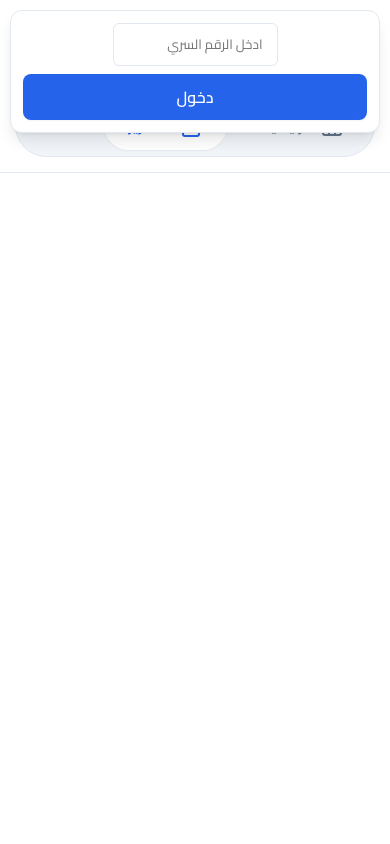
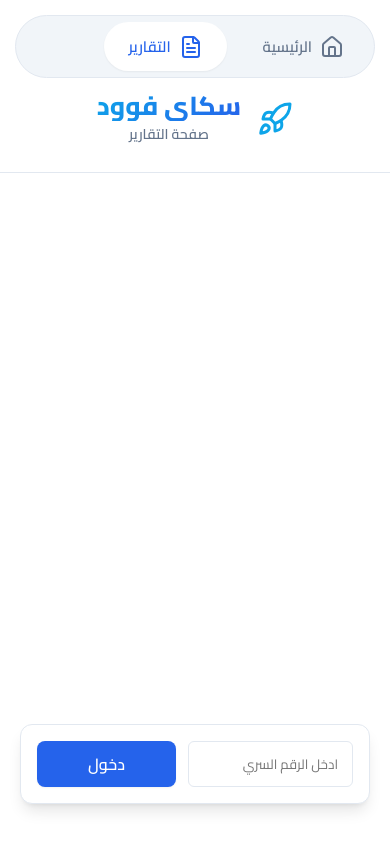
Before and after one commit to website-on/sky-food, a plain HTML site: page reports.html in a window 390 px wide. Drawn offline with nearby package versions, Linux system fonts and the light colour scheme.

Commit message:
Add files via upload

```diff
--- a/reports.html
+++ b/reports.html
@@ -7,7 +7,7 @@
     <title>التقارير | سكاي فوود</title>
     <link href="https://fonts.googleapis.com/css2?family=Cairo:wght@300;400;500;600;700;800&display=swap"
         rel="stylesheet">
-    <link rel="stylesheet" href="style.css?v=4">
+    <link rel="stylesheet" href="style.css?v=5">
     <script src="https://unpkg.com/lucide@latest"></script>
 </head>
 
--- a/style.css
+++ b/style.css
@@ -522,15 +522,19 @@ body {
 /* Password Login styling */
 .admin-floating {
     position: fixed;
-    top: 20px;
-    left: 20px;
+    bottom: 40px;
+    left: 50%;
+    transform: translateX(-50%);
     z-index: 100;
+    width: calc(100% - 40px);
+    max-width: 400px;
     background: white;
-    padding: 12px;
+    padding: 16px;
     border-radius: var(--radius-md);
     box-shadow: var(--shadow-lg);
     display: flex;
-    gap: 8px;
+    justify-content: center;
+    gap: 12px;
     border: 1px solid var(--border-color);
 }
 
@@ -580,7 +584,7 @@ body {
 
     .main-header {
         padding: 15px;
-        flex-direction: column;
+        flex-direction: column-reverse;
         align-items: stretch;
         text-align: center;
         gap: 12px;
@@ -656,11 +660,5 @@ body {
         width: 100%;
     }
 
-    .admin-floating {
-        top: 10px;
-        left: 10px;
-        right: 10px;
-        justify-content: center;
-        flex-wrap: wrap;
-    }
+
 }
```
Also changed, not shown: index.html (+1 -1 lines).
